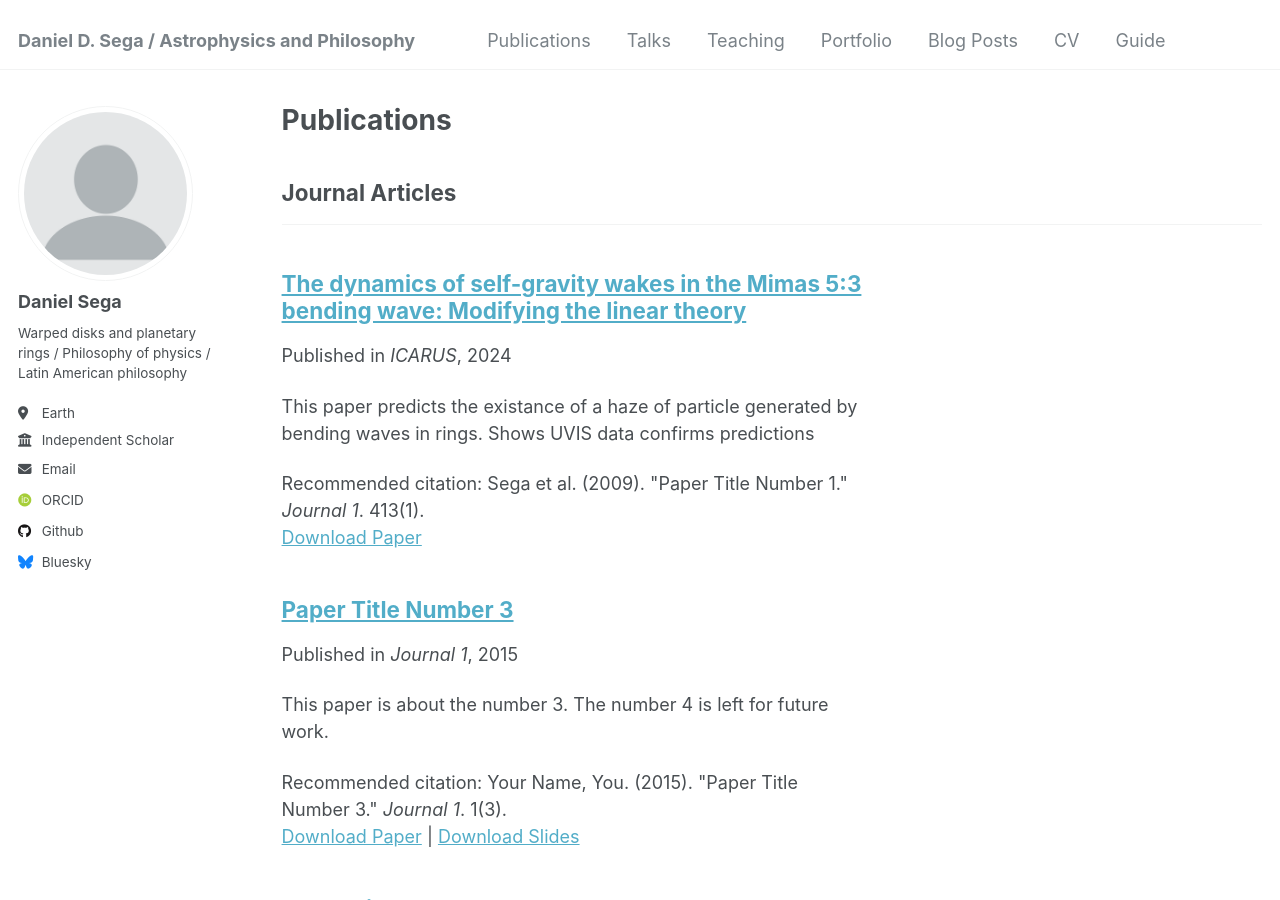
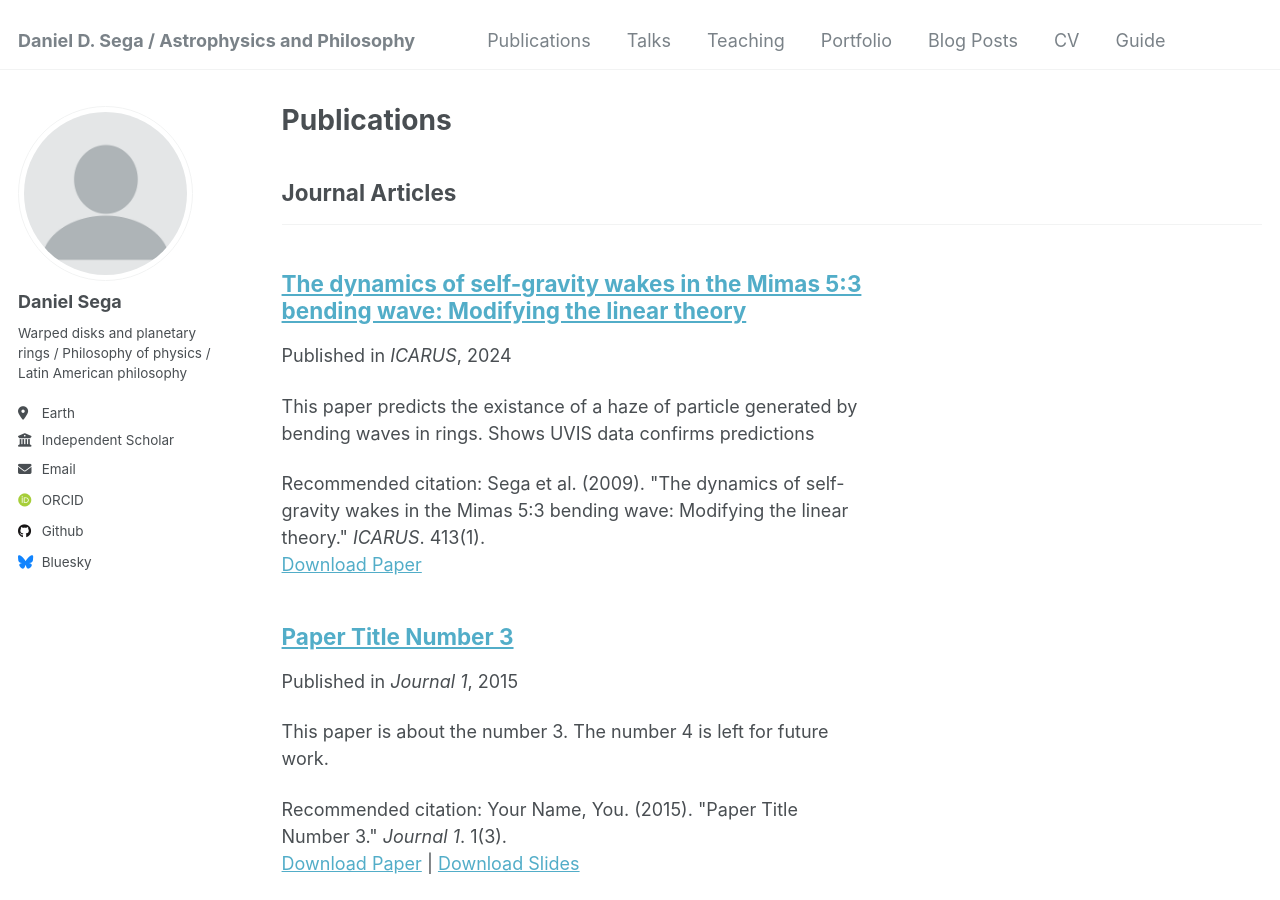
Before and after one commit to astrosega/astrosega.github.io, a Jekyll site: the page built from _pages/publications.html, in a window 1280 px wide and 900 px high. Built offline with Jekyll 4.4.1, drawn with Linux system fonts in a browser that asks for light colours; some web fonts are replaced.

Commit message:
Update 2009-10-01-paper-title-number-1.md

```diff
--- a/_publications/2009-10-01-paper-title-number-1.md
+++ b/_publications/2009-10-01-paper-title-number-1.md
@@ -7,7 +7,7 @@ excerpt: 'This paper predicts the existance of a haze of particle generated by b
 date: 2024-05-01
 venue: 'ICARUS'
 paperurl: 'http://academicpages.github.io/files/paper1.pdf'
-citation: 'Sega et al. (2009). &quot;Paper Title Number 1.&quot; <i>Journal 1</i>. 413(1).'
+citation: 'Sega et al. (2009). &quot;The dynamics of self-gravity wakes in the Mimas 5:3 bending wave: Modifying the linear theory.&quot; <i>ICARUS</i>. 413(1).'
 ---
 
 The contents above will be part of a list of publications, if the user clicks the link for the publication than the contents of section will be rendered as a full page, allowing you to provide more information about the paper for the reader. When publications are displayed as a single page, the contents of the above "citation" field will automatically be included below this section in a smaller font.
```
